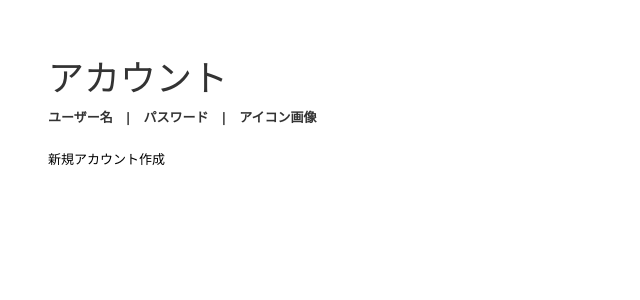
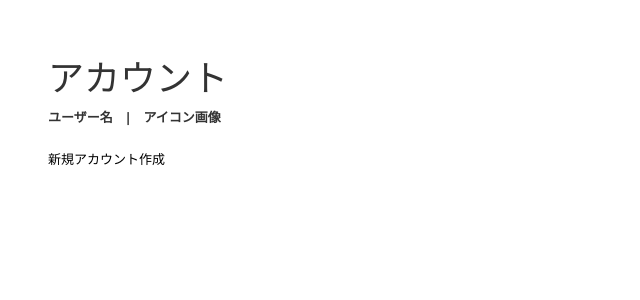
Before and after one commit to 3455mira/gestion, a Rails app: page /users in a window 1280 px wide. Shown: the part 194-494 px from the top of the page, without its empty margins (0-640 px from the left). Run offline with Rails 7, Linux system fonts and the light colour scheme; lists and menus that the app fills with data are empty; style sheets or scripts are compiled from the project's sources; parts of the project's set-up code (start-up, migrations or seed data) failed here and were passed over; some libraries are stand-ins or nearby versions.

Commit message:
スヌーズを隠す

```diff
--- a/app/assets/stylesheets/application.css
+++ b/app/assets/stylesheets/application.css
@@ -31,7 +31,8 @@
 	height: element.naturalHeight;	/* ヘッダーの高さを指定する */
 	padding: 0px;		/* ヘッダーの余白を指定する(上下左右) */
 	background-color: #c4e2ff;	/* ヘッダーの背景色を指定する */
-	color: #151058;		/* フォントの色を指定する */
+    color: #151058;		/* フォントの色を指定する */
+    z-index: 1;
  }
 
 
@@ -254,6 +255,7 @@
 	display:inline-block;
     margin:1.5em 0;
     position: relative;
+    z-index: 0;
     padding: 0.2em 1.2em;
     border-top: solid 2px rgb(82, 138, 190);
     border-bottom: solid 2px rgb(82, 138, 190);
--- a/app/controllers/sches_controller.rb
+++ b/app/controllers/sches_controller.rb
@@ -55,7 +55,7 @@ class SchesController < ApplicationController
                                             params[:sche][:'notification_time(4i)'].to_i,
                                             params[:sche][:'notification_time(5i)'].to_i,
                                             00)
-      @sch.snooze            = params[:sche][:snooze]
+      #@sch.snooze            = params[:sche][:snooze]
     end
 
     @sch.url_sche         = params[:sche][:url_sche]
@@ -104,7 +104,7 @@ class SchesController < ApplicationController
                                             params[:sche][:'notification_time(4i)'].to_i,
                                             params[:sche][:'notification_time(5i)'].to_i,
                                             00)
-      @sch.snooze            = params[:sche][:snooze]
+      #@sch.snooze            = params[:sche][:snooze]
     end
 
     @sch.url_sche         = params[:sche][:url_sche]
--- a/app/controllers/syojis_controller.rb
+++ b/app/controllers/syojis_controller.rb
@@ -59,7 +59,7 @@ class SyojisController < ApplicationController
                                                 params[:syoji][:'notification_time(4i)'].to_i,
                                                 params[:syoji][:'notification_time(5i)'].to_i,
                                                 00)
-        @syoji.snooze            = params[:syoji][:snooze]
+        #@syoji.snooze            = params[:syoji][:snooze]
       end
     end
 
@@ -111,7 +111,7 @@ class SyojisController < ApplicationController
                                                 params[:syoji][:'notification_time(4i)'].to_i,
                                                 params[:syoji][:'notification_time(5i)'].to_i,
                                                 00)
-        @syoji.snooze            = params[:syoji][:snooze]
+        #@syoji.snooze            = params[:syoji][:snooze]
       end
     end
 
--- a/app/views/sches/_form.html.erb
+++ b/app/views/sches/_form.html.erb
@@ -67,10 +67,12 @@
     <%= form.datetime_select :notification_time %>
   </div>
 
+<!--
   <div class="field">
     <%= form.label :スヌーズ（通知がオフ時不要） %>
     <%= form.check_box :snooze %>
   </div>
+-->
 
   <div class="field">
     <%= form.label :HPリンク %>
--- a/app/views/sches/show.html.erb
+++ b/app/views/sches/show.html.erb
@@ -57,6 +57,7 @@
 <% end %>
 </p>
 
+<!--
 <p>
 <strong>スヌーズ：</strong>
 <% if @sch.notification_sche == true %>
@@ -67,6 +68,7 @@
   <% end %>
 <% end %>
 </p>
+-->
 
 <p>
   <strong>リンク：</strong>
--- a/app/views/syojis/_form.html.erb
+++ b/app/views/syojis/_form.html.erb
@@ -91,22 +91,24 @@
     <%= form.check_box :notification_syo, id: :syoji_notification_syo %>
   </div>
 
-  <!--
+<!--
   <div class="field">
     <%= form.label :メール通知 %>
     <%= form.check_box :mail_syo, id: :syoji_mail_syo %>
   </div>
-  -->
+-->
 
   <div class="field">
     <%= form.label :通知時間（通知がオフ時不要） %>
     <%= form.datetime_select :notification_time, id: :syoji_notification_time %>
   </div>
 
+<!--
   <div class="field">
   <%= form.label :スヌーズ（通知がオフ時不要） %>
   <%= form.check_box :snooze, id: :syoji_snooze %>
 　</div>
+-->
 
   <div class="actions">
     <%= form.submit %>
--- a/app/views/syojis/show.html.erb
+++ b/app/views/syojis/show.html.erb
@@ -115,7 +115,7 @@
     <%= @syoji.notification_time.strftime('20%y/%m/%d %H:%M') %>
   <% end %>
 </p>
-
+<!--
 <p>
 <strong>スヌーズ：</strong>
 <% if @syoji.notification_syo == true %>
@@ -126,6 +126,7 @@
   <% end %>
 <% end %>
 </p>
+-->
 
 <%= link_to '一覧へ', syojis_path , target:"_self" %>|
 <%= link_to '編集', edit_syoji_path(@syoji) , target:"_self" %> |
--- a/app/views/users/_form.html.erb
+++ b/app/views/users/_form.html.erb
@@ -17,7 +17,7 @@
   </div>
 
   <div class="field">
-    <%= form.label :メールアドレス %>
+    <%= form.label :アカウント名 %>
     <%= form.text_field :mail_user, id: :user_mail_user %>
   </div>
 
--- a/app/views/users/index.html.erb
+++ b/app/views/users/index.html.erb
@@ -6,7 +6,6 @@
   <thead>
     <tr>
       <th>ユーザー名　|</th>
-      <th>　パスワード　|</th>
       <th>　アイコン画像</th>
       <th colspan="3"></th>
     </tr>
@@ -16,7 +15,6 @@
     <% @users.each do |user| %>
       <tr>
         <td><%= user.name_user %></td>
-        <td><%= user.pass_user %></td>
         <td><%= image_tag show_image_user_path(user),:width => 100 , target:"_self" %></td>
         <td><%= link_to '編集', edit_user_path(user) , target:"_self" %></td>
         <td><%= link_to '削除', user, method: :delete, data: { confirm: 'Are you sure?' } %></td>
--- a/app/views/users/show.html.erb
+++ b/app/views/users/show.html.erb
@@ -6,7 +6,7 @@
 </p>
 
 <p>
-  <strong>メールアドレス:</strong>
+  <strong>アカウント名:</strong>
   <%= @user.mail_user %>
 </p>
 
```
